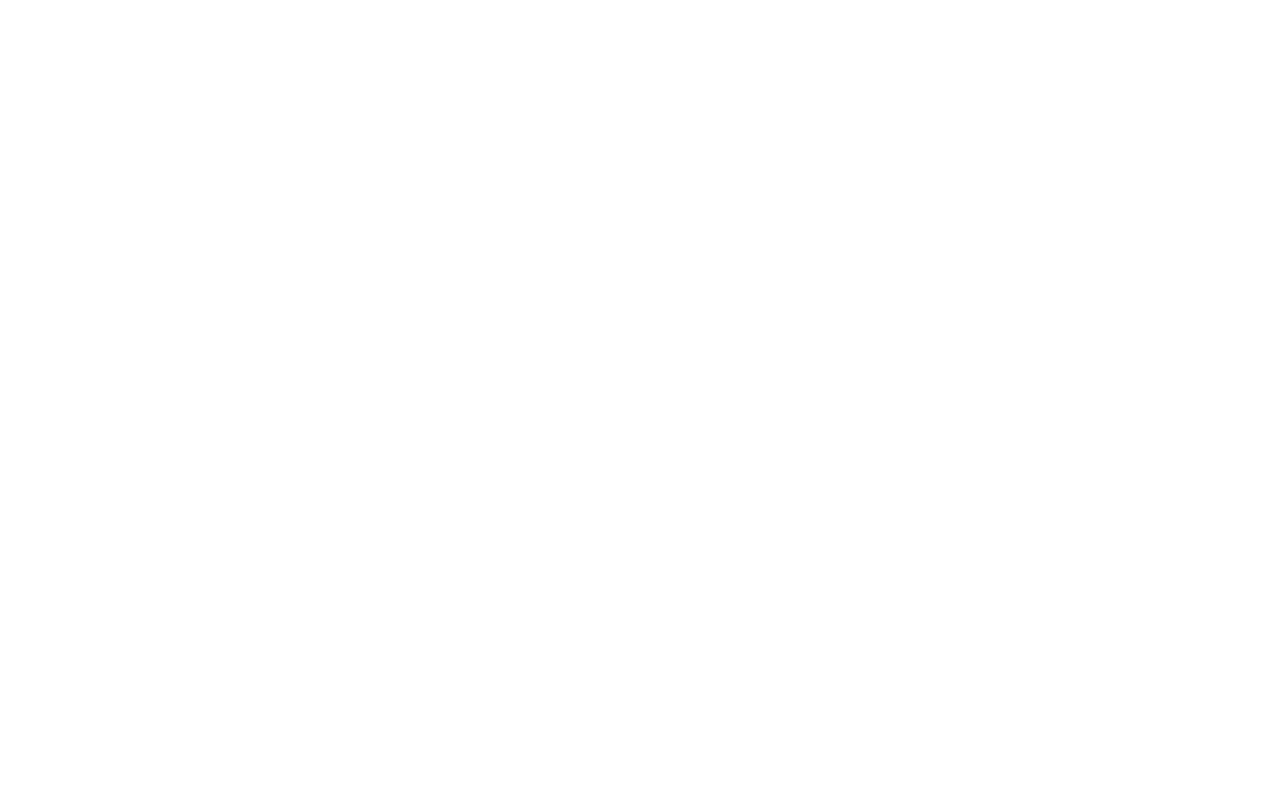
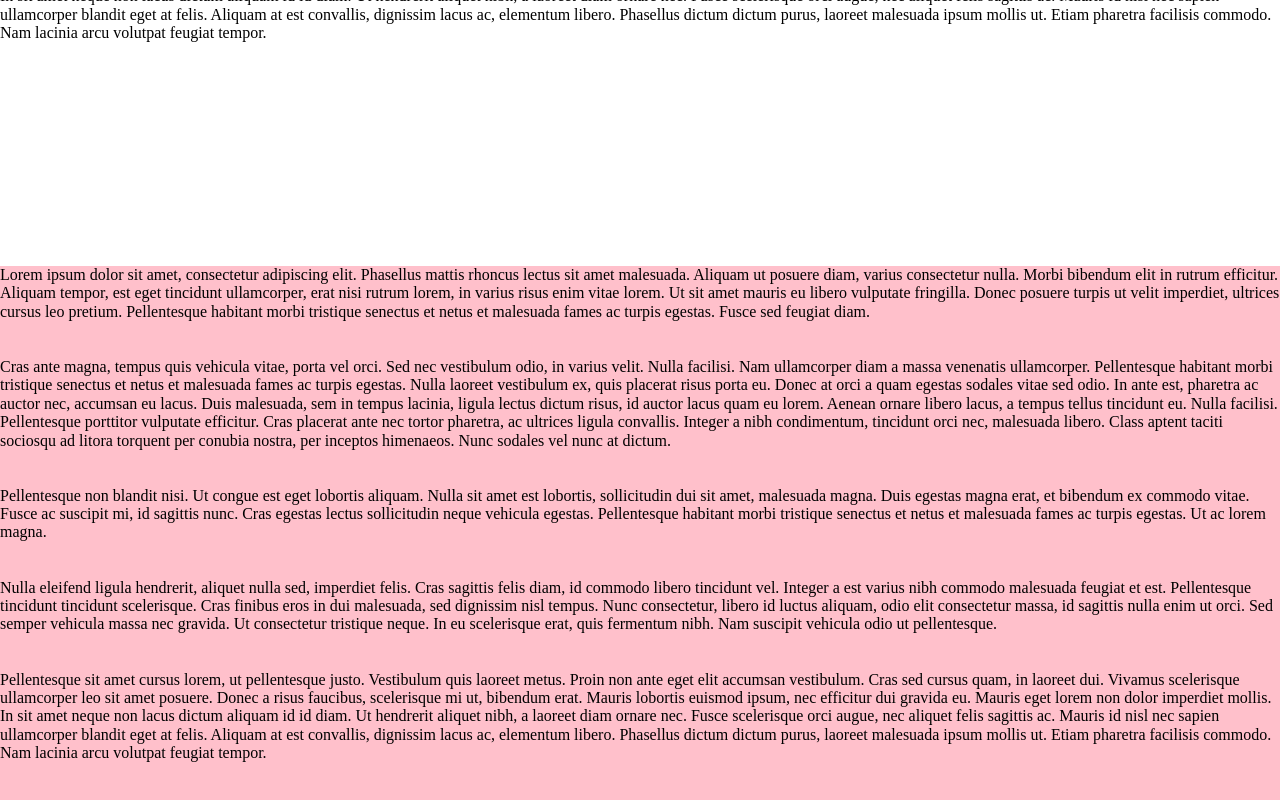
Before and after one commit to Mandelag/desain-gratis, a Next.js app: page /bs in a window 1280 px wide. Before the commit this address had no page. Shown: the part 454-1254 px from the top of the page. Before the commit the page ends 800 px from the top, so only its background shows below. Built offline with nearby package versions, Linux system fonts and the light colour scheme.

Commit message:
trying create bottom sheet

```diff
--- /dev/null
+++ b/pages/bs.tsx
@@ -0,0 +1,49 @@
+import { ReactNode, useCallback, useRef, useState } from 'react';
+
+type BottomSheetType = {
+    children: ReactNode
+}
+
+const BottomSheet = ({children}: BottomSheetType) => {
+    return (
+        <div style={{width: '100%'}}>
+            <div style={{width: '100%', backgroundColor: 'pink',  height:'100vh'}}>
+                {children}
+            </div>
+        </div>
+    )
+}
+
+const BottomSheetDemo = () => {
+
+    return (
+        <>
+        <main style={{height: '90vh', width: '100%', overflowY: 'scroll'}}>
+            Lorem ipsum dolor sit amet, consectetur adipiscing elit. Phasellus mattis rhoncus lectus sit amet malesuada. Aliquam ut posuere diam, varius consectetur nulla. Morbi bibendum elit in rutrum efficitur. Aliquam tempor, est eget tincidunt ullamcorper, erat nisi rutrum lorem, in varius risus enim vitae lorem. Ut sit amet mauris eu libero vulputate fringilla. Donec posuere turpis ut velit imperdiet, ultrices cursus leo pretium. Pellentesque habitant morbi tristique senectus et netus et malesuada fames ac turpis egestas. Fusce sed feugiat diam.
+            <br /><br /><br />
+            Cras ante magna, tempus quis vehicula vitae, porta vel orci. Sed nec vestibulum odio, in varius velit. Nulla facilisi. Nam ullamcorper diam a massa venenatis ullamcorper. Pellentesque habitant morbi tristique senectus et netus et malesuada fames ac turpis egestas. Nulla laoreet vestibulum ex, quis placerat risus porta eu. Donec at orci a quam egestas sodales vitae sed odio. In ante est, pharetra ac auctor nec, accumsan eu lacus. Duis malesuada, sem in tempus lacinia, ligula lectus dictum risus, id auctor lacus quam eu lorem. Aenean ornare libero lacus, a tempus tellus tincidunt eu. Nulla facilisi. Pellentesque porttitor vulputate efficitur. Cras placerat ante nec tortor pharetra, ac ultrices ligula convallis. Integer a nibh condimentum, tincidunt orci nec, malesuada libero. Class aptent taciti sociosqu ad litora torquent per conubia nostra, per inceptos himenaeos. Nunc sodales vel nunc at dictum.
+            <br /><br /><br />
+            Pellentesque non blandit nisi. Ut congue est eget lobortis aliquam. Nulla sit amet est lobortis, sollicitudin dui sit amet, malesuada magna. Duis egestas magna erat, et bibendum ex commodo vitae. Fusce ac suscipit mi, id sagittis nunc. Cras egestas lectus sollicitudin neque vehicula egestas. Pellentesque habitant morbi tristique senectus et netus et malesuada fames ac turpis egestas. Ut ac lorem magna.
+            <br /><br /><br />
+            Nulla eleifend ligula hendrerit, aliquet nulla sed, imperdiet felis. Cras sagittis felis diam, id commodo libero tincidunt vel. Integer a est varius nibh commodo malesuada feugiat et est. Pellentesque tincidunt tincidunt scelerisque. Cras finibus eros in dui malesuada, sed dignissim nisl tempus. Nunc consectetur, libero id luctus aliquam, odio elit consectetur massa, id sagittis nulla enim ut orci. Sed semper vehicula massa nec gravida. Ut consectetur tristique neque. In eu scelerisque erat, quis fermentum nibh. Nam suscipit vehicula odio ut pellentesque.
+            <br /><br /><br />
+            Pellentesque sit amet cursus lorem, ut pellentesque justo. Vestibulum quis laoreet metus. Proin non ante eget elit accumsan vestibulum. Cras sed cursus quam, in laoreet dui. Vivamus scelerisque ullamcorper leo sit amet posuere. Donec a risus faucibus, scelerisque mi ut, bibendum erat. Mauris lobortis euismod ipsum, nec efficitur dui gravida eu. Mauris eget lorem non dolor imperdiet mollis. In sit amet neque non lacus dictum aliquam id id diam. Ut hendrerit aliquet nibh, a laoreet diam ornare nec. Fusce scelerisque orci augue, nec aliquet felis sagittis ac. Mauris id nisl nec sapien ullamcorper blandit eget at felis. Aliquam at est convallis, dignissim lacus ac, elementum libero. Phasellus dictum dictum purus, laoreet malesuada ipsum mollis ut. Etiam pharetra facilisis commodo. Nam lacinia arcu volutpat feugiat tempor.
+            <br /><br /><br />
+        </main>
+        <BottomSheet>
+            Lorem ipsum dolor sit amet, consectetur adipiscing elit. Phasellus mattis rhoncus lectus sit amet malesuada. Aliquam ut posuere diam, varius consectetur nulla. Morbi bibendum elit in rutrum efficitur. Aliquam tempor, est eget tincidunt ullamcorper, erat nisi rutrum lorem, in varius risus enim vitae lorem. Ut sit amet mauris eu libero vulputate fringilla. Donec posuere turpis ut velit imperdiet, ultrices cursus leo pretium. Pellentesque habitant morbi tristique senectus et netus et malesuada fames ac turpis egestas. Fusce sed feugiat diam.
+            <br /><br /><br />
+            Cras ante magna, tempus quis vehicula vitae, porta vel orci. Sed nec vestibulum odio, in varius velit. Nulla facilisi. Nam ullamcorper diam a massa venenatis ullamcorper. Pellentesque habitant morbi tristique senectus et netus et malesuada fames ac turpis egestas. Nulla laoreet vestibulum ex, quis placerat risus porta eu. Donec at orci a quam egestas sodales vitae sed odio. In ante est, pharetra ac auctor nec, accumsan eu lacus. Duis malesuada, sem in tempus lacinia, ligula lectus dictum risus, id auctor lacus quam eu lorem. Aenean ornare libero lacus, a tempus tellus tincidunt eu. Nulla facilisi. Pellentesque porttitor vulputate efficitur. Cras placerat ante nec tortor pharetra, ac ultrices ligula convallis. Integer a nibh condimentum, tincidunt orci nec, malesuada libero. Class aptent taciti sociosqu ad litora torquent per conubia nostra, per inceptos himenaeos. Nunc sodales vel nunc at dictum.
+            <br /><br /><br />
+            Pellentesque non blandit nisi. Ut congue est eget lobortis aliquam. Nulla sit amet est lobortis, sollicitudin dui sit amet, malesuada magna. Duis egestas magna erat, et bibendum ex commodo vitae. Fusce ac suscipit mi, id sagittis nunc. Cras egestas lectus sollicitudin neque vehicula egestas. Pellentesque habitant morbi tristique senectus et netus et malesuada fames ac turpis egestas. Ut ac lorem magna.
+            <br /><br /><br />
+            Nulla eleifend ligula hendrerit, aliquet nulla sed, imperdiet felis. Cras sagittis felis diam, id commodo libero tincidunt vel. Integer a est varius nibh commodo malesuada feugiat et est. Pellentesque tincidunt tincidunt scelerisque. Cras finibus eros in dui malesuada, sed dignissim nisl tempus. Nunc consectetur, libero id luctus aliquam, odio elit consectetur massa, id sagittis nulla enim ut orci. Sed semper vehicula massa nec gravida. Ut consectetur tristique neque. In eu scelerisque erat, quis fermentum nibh. Nam suscipit vehicula odio ut pellentesque.
+            <br /><br /><br />
+            Pellentesque sit amet cursus lorem, ut pellentesque justo. Vestibulum quis laoreet metus. Proin non ante eget elit accumsan vestibulum. Cras sed cursus quam, in laoreet dui. Vivamus scelerisque ullamcorper leo sit amet posuere. Donec a risus faucibus, scelerisque mi ut, bibendum erat. Mauris lobortis euismod ipsum, nec efficitur dui gravida eu. Mauris eget lorem non dolor imperdiet mollis. In sit amet neque non lacus dictum aliquam id id diam. Ut hendrerit aliquet nibh, a laoreet diam ornare nec. Fusce scelerisque orci augue, nec aliquet felis sagittis ac. Mauris id nisl nec sapien ullamcorper blandit eget at felis. Aliquam at est convallis, dignissim lacus ac, elementum libero. Phasellus dictum dictum purus, laoreet malesuada ipsum mollis ut. Etiam pharetra facilisis commodo. Nam lacinia arcu volutpat feugiat tempor.
+            <br /><br /><br />
+        </BottomSheet>
+    </>
+    );
+};
+
+export default BottomSheetDemo;
--- a/pages/upload.tsx
+++ b/pages/upload.tsx
@@ -10,7 +10,6 @@
     return (
         <>
             <TopAppBar title="Webp Converter">
-
             Lorem ipsum dolor sit amet, consectetur adipiscing elit. Phasellus mattis rhoncus lectus sit amet malesuada. Aliquam ut posuere diam, varius consectetur nulla. Morbi bibendum elit in rutrum efficitur. Aliquam tempor, est eget tincidunt ullamcorper, erat nisi rutrum lorem, in varius risus enim vitae lorem. Ut sit amet mauris eu libero vulputate fringilla. Donec posuere turpis ut velit imperdiet, ultrices cursus leo pretium. Pellentesque habitant morbi tristique senectus et netus et malesuada fames ac turpis egestas. Fusce sed feugiat diam.
 <br /><br /><br />
 Cras ante magna, tempus quis vehicula vitae, porta vel orci. Sed nec vestibulum odio, in varius velit. Nulla facilisi. Nam ullamcorper diam a massa venenatis ullamcorper. Pellentesque habitant morbi tristique senectus et netus et malesuada fames ac turpis egestas. Nulla laoreet vestibulum ex, quis placerat risus porta eu. Donec at orci a quam egestas sodales vitae sed odio. In ante est, pharetra ac auctor nec, accumsan eu lacus. Duis malesuada, sem in tempus lacinia, ligula lectus dictum risus, id auctor lacus quam eu lorem. Aenean ornare libero lacus, a tempus tellus tincidunt eu. Nulla facilisi. Pellentesque porttitor vulputate efficitur. Cras placerat ante nec tortor pharetra, ac ultrices ligula convallis. Integer a nibh condimentum, tincidunt orci nec, malesuada libero. Class aptent taciti sociosqu ad litora torquent per conubia nostra, per inceptos himenaeos. Nunc sodales vel nunc at dictum.
@@ -64,7 +63,7 @@
 <header ref={ref} className="mdc-top-app-bar">
   <div className="mdc-top-app-bar__row">
     <section className="mdc-top-app-bar__section mdc-top-app-bar__section--align-start">
-      <button className="material-symbols-outlined mdc-top-app-bar__navigation-icon mdc-icon-button" aria-label="Close">close</button>
+      <ButtonIcon icon="close" actionItem/>
       <span className="mdc-top-app-bar__title">Contextual title</span>
     </section>
     <section className="mdc-top-app-bar__section mdc-top-app-bar__section--align-end" role="toolbar">
```
